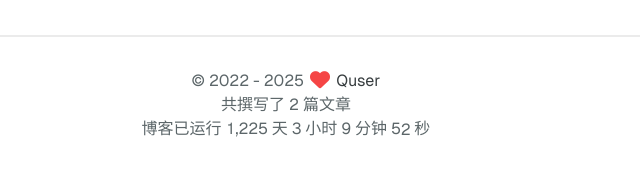
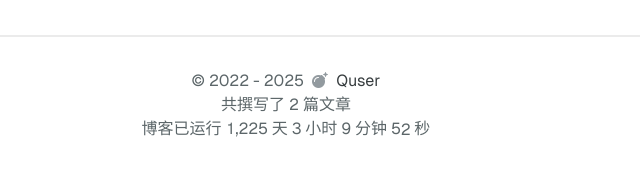
Before and after one commit to Quser9/Quser9.github.io, a plain HTML site: page index.html in a window 1280 px wide. Shown: the part 1508-1678 px from the top of the page, 354-994 px from the left. Drawn offline with Linux system fonts and the light colour scheme.

Commit message:
Site updated: 2025-12-24 22:55:00

```diff
--- a/index.html
+++ b/index.html
@@ -601,7 +601,7 @@ Qu...
               <span>2022</span>
               -
 
-            2025&nbsp;&nbsp;<i class="fa-solid fa-heart fa-beat" style="--fa-animation-duration: 0.5s; color: #f54545"></i>&nbsp;&nbsp;<a href="/">Quser</a>
+            2025&nbsp;&nbsp;<i class="fa-solid fa-bomb fa-shake" style="--fa-animation-duration: 0.5s; color: #929a9f"></i>&nbsp;&nbsp;<a href="/">Quser</a>
 
 
                 <p class="post-count space-x-0.5">
```
Also changed, not shown: 2025/12/24/hello-world/index.html (+1 -1 lines), 2025/12/24/大家好/index.html (+1 -1 lines), 404.html (+1 -1 lines), archives/2025/12/index.html (+1 -1 lines), archives/2025/index.html (+1 -1 lines), archives/index.html (+1 -1 lines), categories/测试/index.html (+1 -1 lines), tags/测试/index.html (+1 -1 lines), 1 other file.
